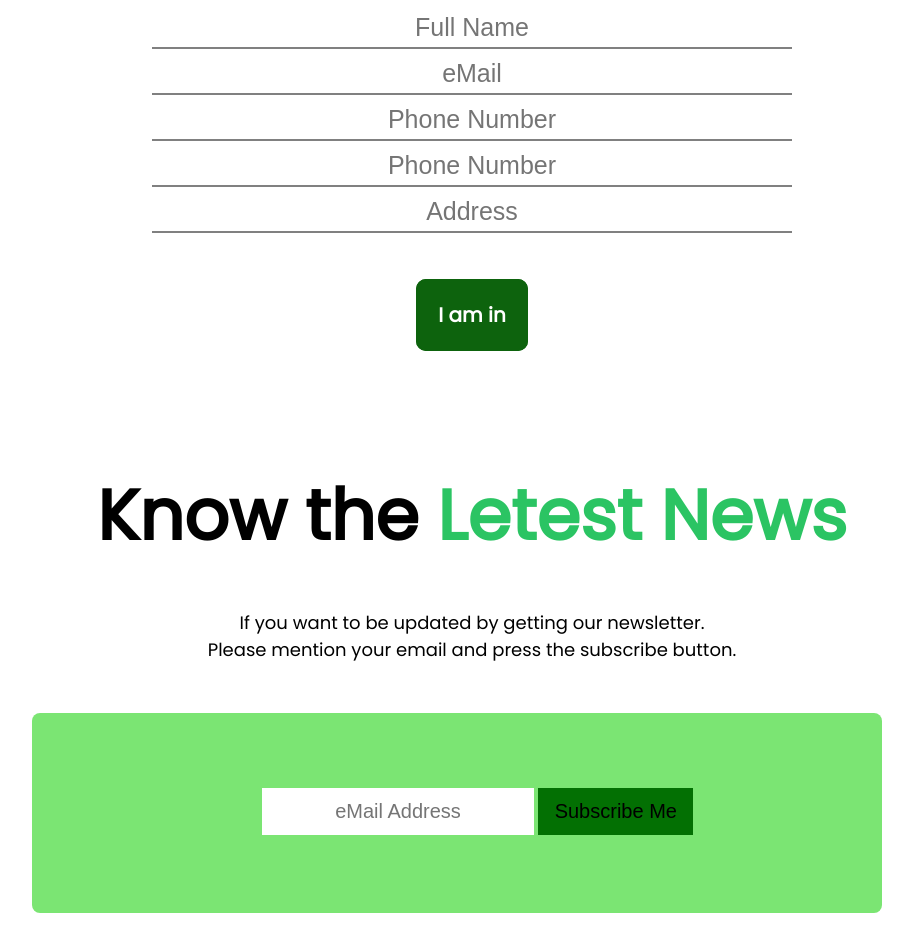
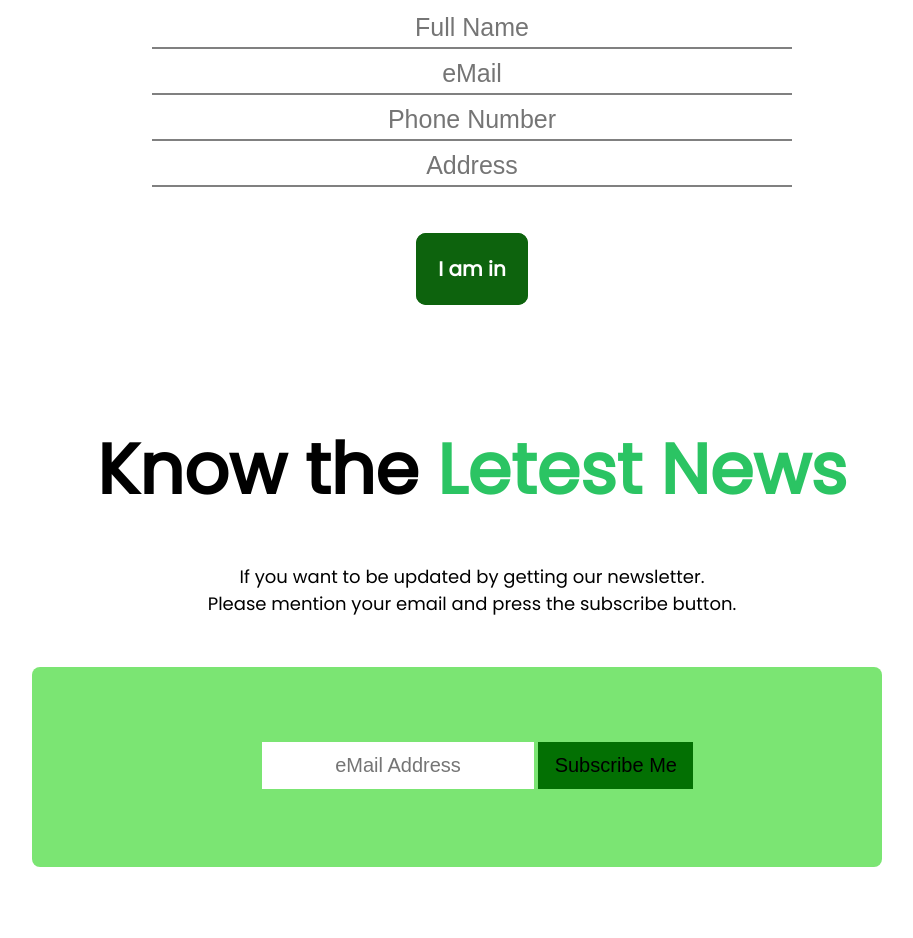
Before and after one commit to ShakurUrRahman/become-a-savior, a plain HTML site: page index.html in a window 1280 px wide. Shown: the part 2458-3396 px from the top of the page, without its empty margins (168-1081 px from the left). Drawn offline with Linux system fonts and the light colour scheme; a web font is replaced by a local one.

Commit message:
short correction 2

```diff
--- a/index.html
+++ b/index.html
@@ -103,7 +103,6 @@
             <input class="fundraiserForm" type="text" name="Full Name" placeholder="Full Name"><br>
             <input class="fundraiserForm" type="text" name="eMail " placeholder="eMail">
             <input class="fundraiserForm" type="text" name="Phone Number" placeholder="Phone Number">
-            <input class="fundraiserForm" type="text" name="Phone Number" placeholder="Phone Number">
             <input class="fundraiserForm" type="text" name="Address" placeholder="Address">
 
         </div>
```
